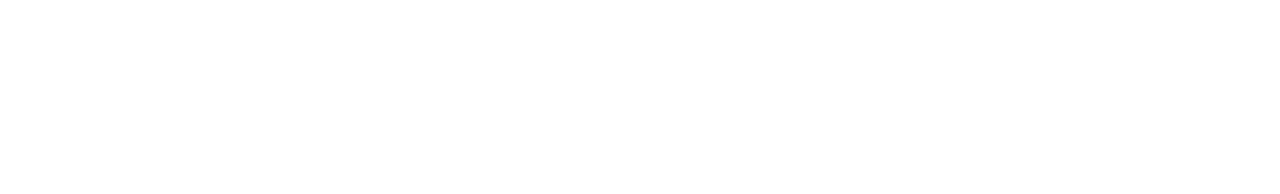
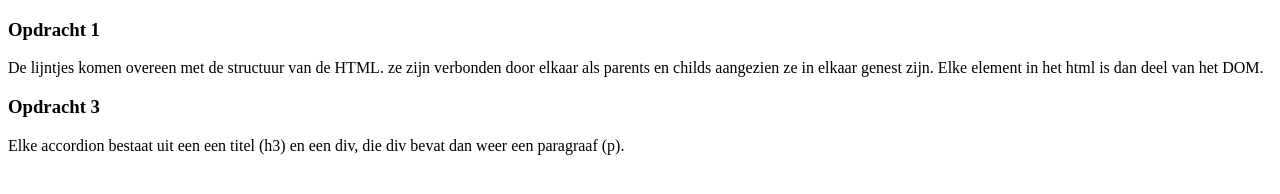
Before and after one commit to JordanMalekeraVives/Web-Development, a plain HTML site: page labo_3/opdrachten_1_2_3.html in a window 1280 px wide. Drawn offline with Linux system fonts and the light colour scheme.

Commit message:
Competed labo 3/opdracht 1-3

```diff
--- a/labo_3/opdrachten_1_2_3.html
+++ b/labo_3/opdrachten_1_2_3.html
@@ -2,9 +2,12 @@
 <html lang="en">
 <head>
     <meta charset="UTF-8">
-    <title>Title</title>
+    <title>Opdracht 1-3</title>
 </head>
 <body>
-
+<h3>Opdracht 1</h3>
+<p>De lijntjes komen overeen met de structuur van de HTML. ze zijn verbonden door elkaar als parents en childs aangezien ze in elkaar genest zijn. Elke element in het html is dan deel van het DOM.</p>
+<h3>Opdracht 3</h3>
+<p>Elke accordion bestaat uit een een titel (h3) en een div, die div bevat dan weer een paragraaf (p).</p>
 </body>
 </html>
```
